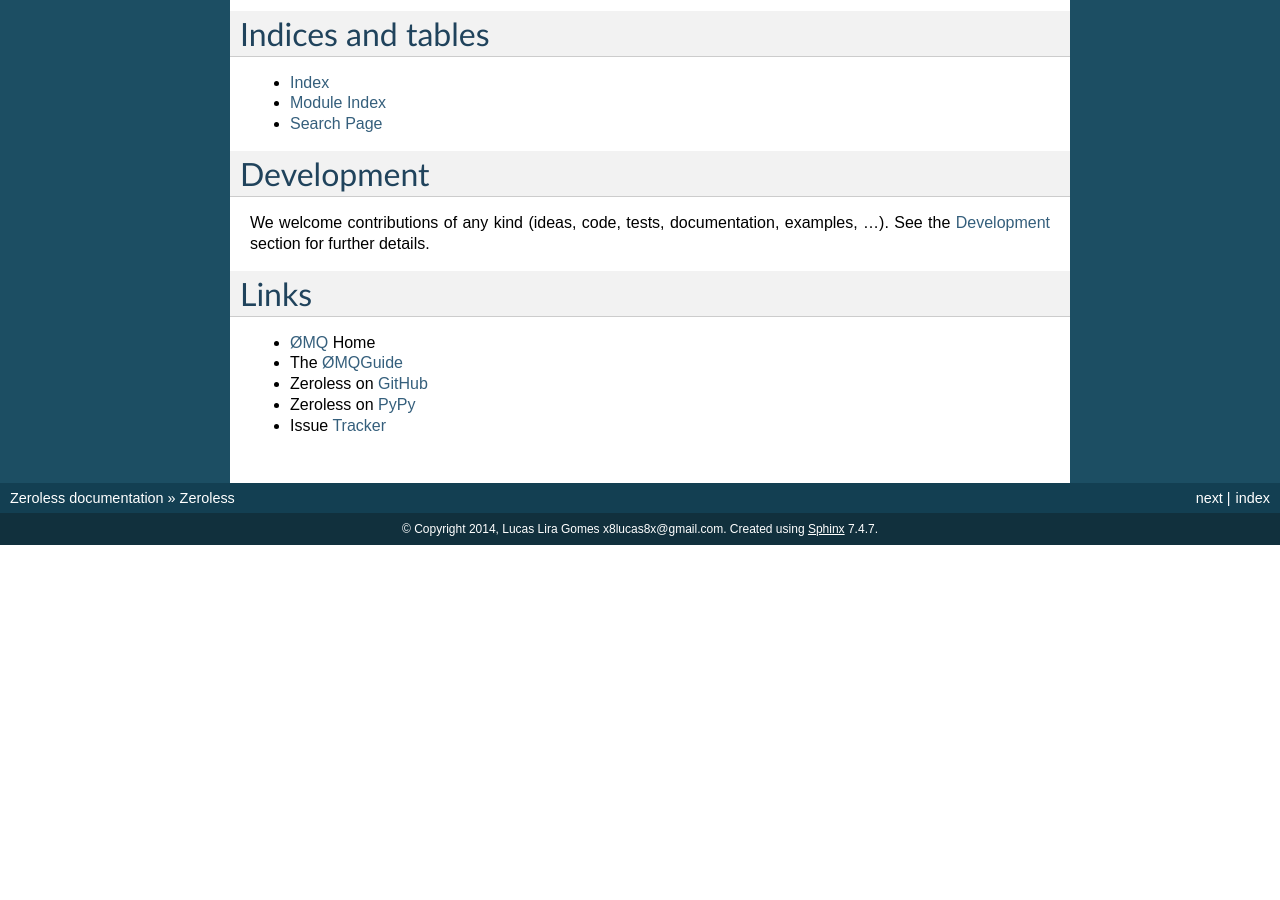
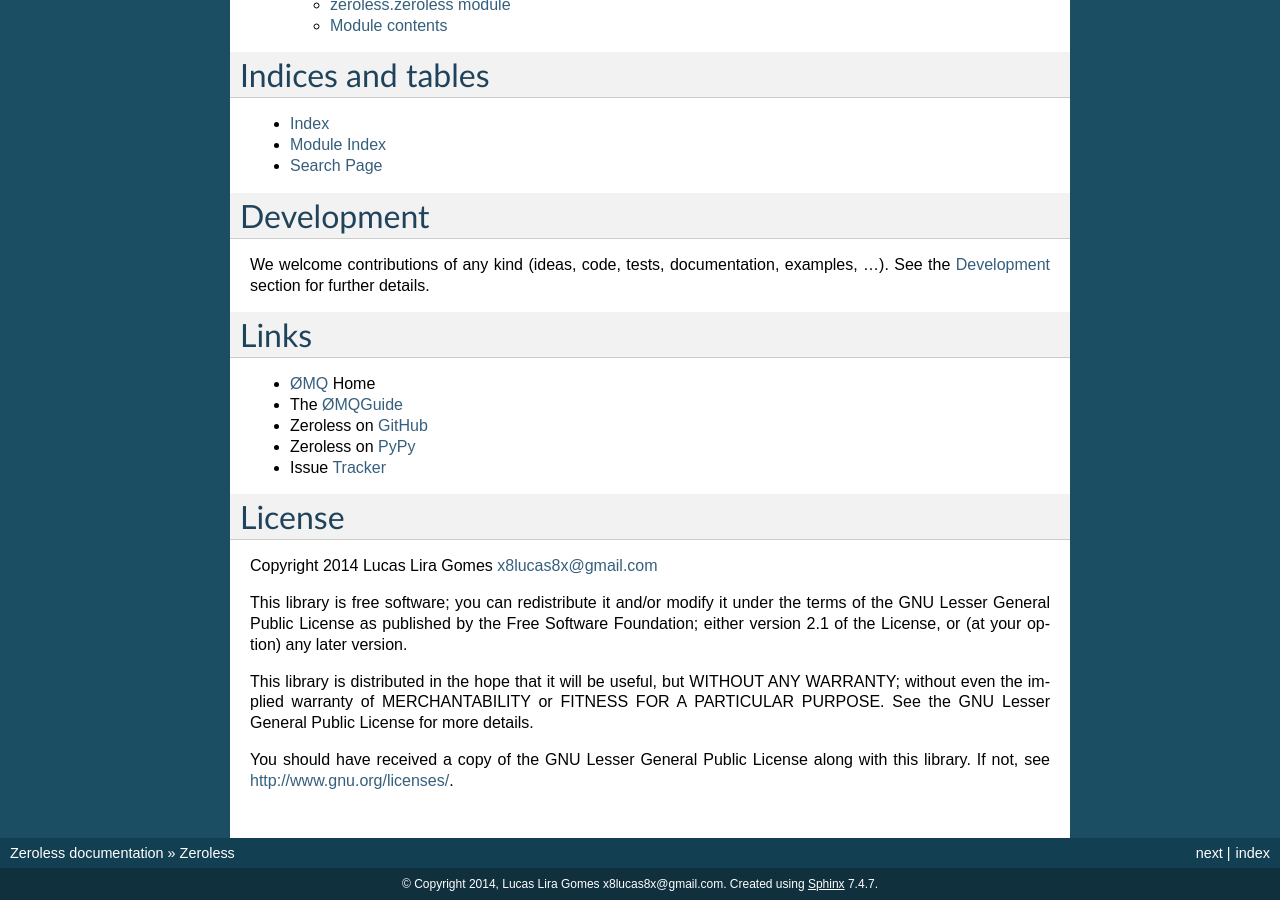
Before and after one commit to zmqless/python-zeroless, a Sphinx documentation site: the page built from docs/index.rst, in a window 1280 px wide and 900 px high, scrolled down 1242 px. Built offline with Sphinx 7.4.7, drawn with Linux system fonts in a browser that asks for light colours; before the commit the page ends 1787 px from its top, so only the background shows below that; some of the changed lines change nothing that is shown.

Commit message:
Added badges and a license section to the index.rst file.

```diff
--- a/docs/index.rst
+++ b/docs/index.rst
@@ -2,6 +2,8 @@
 
 Zeroless
 ========
+
+|Build Status| |Coverage Status| |Codacy| |PyPi| |Docs| |License|
 
 This documentation contains notes on some important aspects of developing Zeroless
 and an overview of Zeroless' API. For information on how to use ØMQ_ in general,
@@ -82,6 +84,26 @@
 * Zeroless on PyPy_
 * Issue Tracker_
 
+License
+=======
+
+.. include:: ../README.rst
+   :start-after: _license_content_start:
+   :end-before:  _license_content_end:
+
+.. |Build Status| image:: https://img.shields.io/travis/zmqless/zeroless.svg?style=flat
+   :target: https://travis-ci.org/zmqless/zeroless
+.. |Coverage Status| image:: https://img.shields.io/coveralls/zmqless/zeroless.svg?style=flat
+   :target: https://coveralls.io/r/zmqless/zeroless?branch=master
+.. |Docs| image:: https://readthedocs.org/projects/zeroless/badge/?version=latest
+   :target: https://readthedocs.org/projects/zeroless/?badge=latest
+.. |License| image:: https://img.shields.io/pypi/l/zeroless.svg?style=flat
+   :target: https://www.gnu.org/licenses/lgpl-2.1.html
+.. |Codacy| image:: https://img.shields.io/codacy/116ada408f3c45709197e0e5d2fe46ba.svg?style=flat
+   :target: https://www.codacy.com/p/4364
+.. |PyPi| image:: https://img.shields.io/pypi/v/zeroless.svg?style=flat
+   :target: https://pypi.python.org/pypi/zeroless
+
 .. _ØMQ: http://www.zeromq.org
 .. _ØMQGuide: http://zguide.zeromq.org
 .. _PyZMQ: https://www.github.com/zeromq/pyzmq
```
